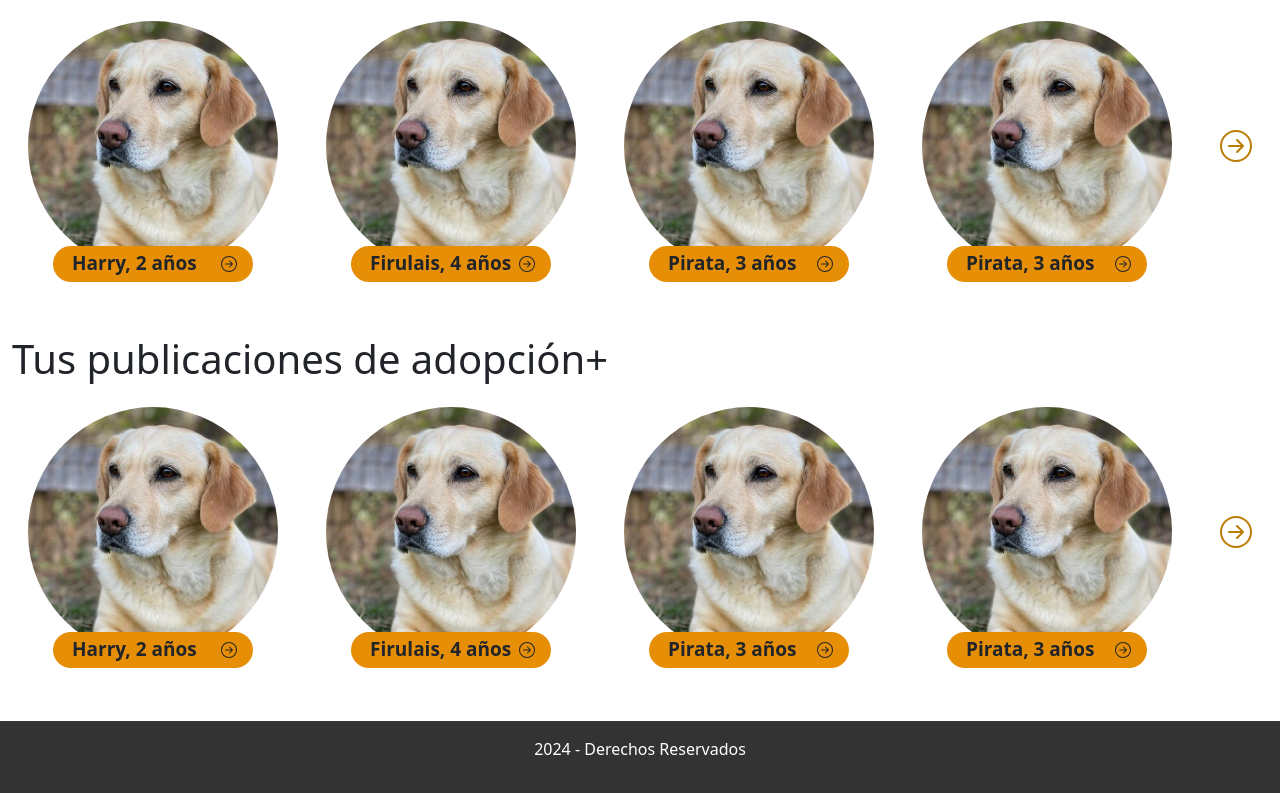
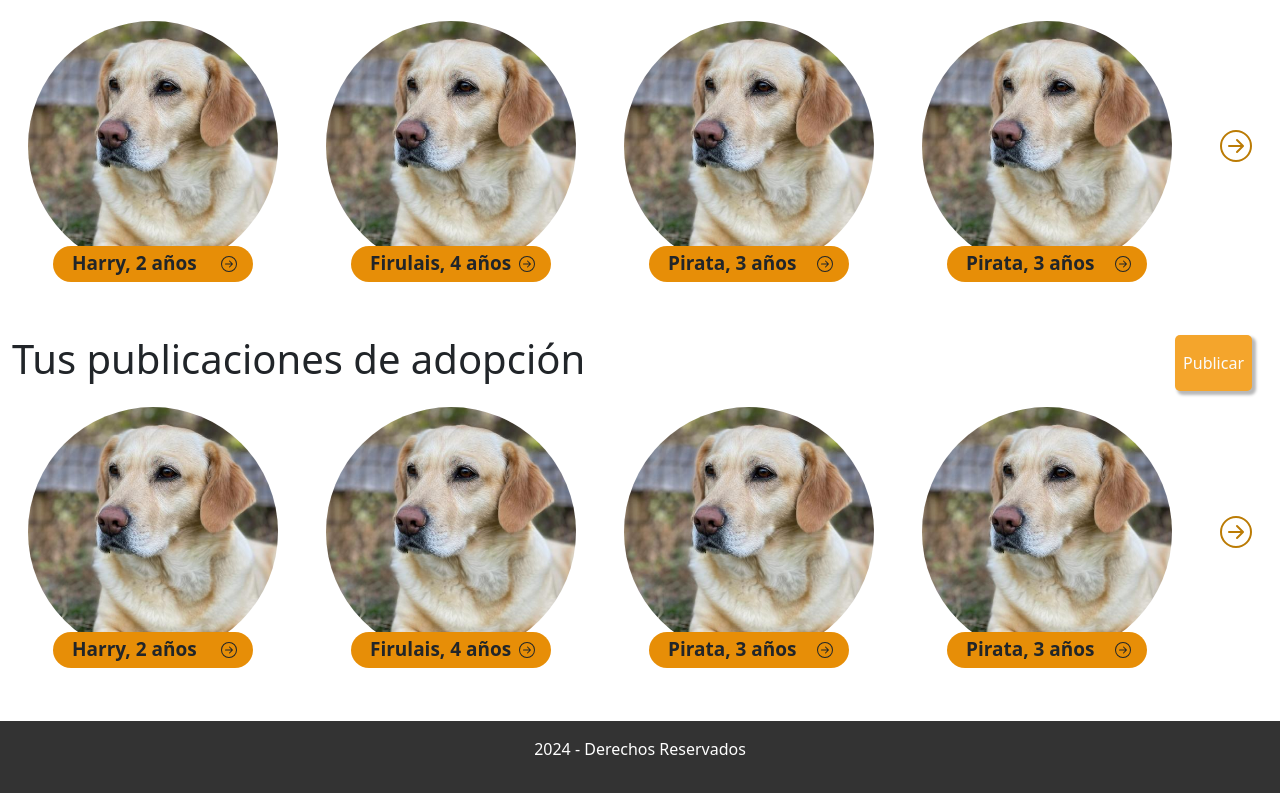
Before and after one commit to alber748/pet-match-front, a React (Vite) app: page /perfil in a window 1280 px wide. Shown: the part 560-1353 px from the top of the page. Built offline with nearby package versions, Linux system fonts and the light colour scheme.

Commit message:
Modal publicaciones

```diff
--- a/src/app/Pages/Perfil/Perfil.tsx
+++ b/src/app/Pages/Perfil/Perfil.tsx
@@ -4,7 +4,7 @@ import { InfoAdopciones } from "./components/InfoAdopciones"
 import { InformacionPerfil } from "./components/InformacionPerfil"
 export const Perfil = () => {
   return (
-    <div className="container-xxl">
+    <div id="container-perfil" className="container-xxl">
       <div className="mx-auto w-75">
         <InformacionPerfil />
       </div>
--- a/src/app/Pages/Perfil/components/InfoAdopciones.tsx
+++ b/src/app/Pages/Perfil/components/InfoAdopciones.tsx
@@ -1,11 +1,12 @@
-import { ChangeEvent, FormEvent, useState } from "react";
-import axios from "axios";
+import { useState } from "react";
+
 
 //Components
 import { CardPerro } from "../../../components/CardPerro";
+import { ModalPublicacion } from "./ModalPublicacion"
 //Assets
 import perroEjemplo from "../../../../assets/perro-ejemplo.jpeg";
-import { Dog } from "../../../models/Dog";
+
 
 interface Iadopciones {
     title: string;
@@ -77,85 +78,29 @@ const catalogo = [
 
 export const InfoAdopciones = ({ title }: Iadopciones) => {
     const [mostrasPerros, setMostrarPerros] = useState(false);
-    const [isPublicacion, setIsPublicacion] = useState(false);
-    const [selectedFiles, setSelectedFiles] = useState<File[]>([]);
-    const [formData, setFormData] = useState<Dog>({
-        id: 0,
-        idPersona: 0,
-        name: '',
-        edad: '',
-        peso: '',
-        files: [],
-        descripcion: '',
-        situacion: ''
-    });
+    const [modalFormAddPerros, setModalFormAddPerros] = useState(false)
 
     const handleMostrarPerros = (): void => {
         setMostrarPerros(prevState => !prevState);
     };
 
-    const handlePublicacion = (): void => {
-        setIsPublicacion(prevState => !prevState);
+    const handleModal = (): void => {
+        setModalFormAddPerros(prevState => !prevState)
     };
 
-    const handleFileChange = (event: ChangeEvent<HTMLInputElement>) => {
-        if (event.target.files) {
-            const filesArray = Array.from(event.target.files);
-            setSelectedFiles(prevFiles => [...prevFiles, ...filesArray]);
-        }
-    };
 
-    const handleChange = (e: React.ChangeEvent<HTMLInputElement | HTMLSelectElement>) => {
-        setFormData({
-            ...formData,
-            [e.target.name]: e.target.value,
-        });
-    };
-
-    const handleSubmit = async (event: FormEvent<HTMLFormElement>) => {
-        event.preventDefault();
-
-        const formDataToSend = new FormData();
-        selectedFiles.forEach((file) => {
-            formDataToSend.append('files', file);
-        });
-
-        // Agregar los nuevos campos al FormData
-        formDataToSend.append('name', formData.name);
-        formDataToSend.append('idPersona', String(formData.idPersona));
-        formDataToSend.append('edad', formData.edad);
-        formDataToSend.append('peso', formData.peso);
-        formDataToSend.append('descripcion', formData.descripcion);
-        formDataToSend.append('situacion', formData.situacion);
-
-        console.log('Formulario a enviar:', formDataToSend);
-        try {
-            const response = await axios.post('https://pet-match-backend.onrender.com/api/dogs', formDataToSend);
-            console.log(response.data);
-        } catch (error) {
-            console.error('Error al enviar archivos:', error);
-        }
-    };
-
-    const renderForm = () => {
-        if (!mostrasPerros) {
-            if (isPublicacion) {
+    const rendercards = () => {
+        if (mostrasPerros) {
             return (
-                    <form onSubmit={handleSubmit}>
-                        <input type="file" onChange={handleFileChange} />
-                        <input type="file" onChange={handleFileChange} />
-                        <input type="file" onChange={handleFileChange} />
-                        {/* Nuevos campos */}
-                        <input type="text" name="name" placeholder="Nombre" onChange={handleChange} />
-                        <input type="text" name="idPersona" placeholder="ID Persona" onChange={handleChange} />
-                        <input type="text" name="edad" placeholder="Edad" onChange={handleChange} />
-                        <input type="text" name="peso" placeholder="Peso" onChange={handleChange} />
-                        <input type="text" name="descripcion" placeholder="Descripción" onChange={handleChange} />
-                        <input type="text" name="situacion" placeholder="Situación" onChange={handleChange} />
-
-                        <button type="submit">Enviar</button>
-                    </form>
-                );
+                <>
+                    {catalogo.map((perro) => (
+                        <CardPerro key={perro.id} perro={perro} />
+                    ))}
+                    <svg xmlns="http://www.w3.org/2000/svg" width="36" height="36" fill="#bb7b04" className="bi bi-arrow-left-circle" viewBox="0 0 16 16" onClick={handleMostrarPerros}>
+                        <path fillRule="evenodd" d="M1 8a7 7 0 1 0 14 0A7 7 0 0 0 1 8m15 0A8 8 0 1 1 0 8a8 8 0 0 1 16 0m-4.5-.5a.5.5 0 0 1 0 1H5.707l2.147 2.146a.5.5 0 0 1-.708.708l-3-3a.5.5 0 0 1 0-.708l3-3a.5.5 0 1 1 .708.708L5.707 7.5z" />
+                    </svg>
+                </>
+            )
         } else {
             return (
                 <>
@@ -166,23 +111,22 @@ export const InfoAdopciones = ({ title }: Iadopciones) => {
                         <path fillRule="evenodd" d="M1 8a7 7 0 1 0 14 0A7 7 0 0 0 1 8m15 0A8 8 0 1 1 0 8a8 8 0 0 1 16 0M4.5 7.5a.5.5 0 0 0 0 1h5.793l-2.147 2.146a.5.5 0 0 0 .708.708l3-3a.5.5 0 0 0 0-.708l-3-3a.5.5 0 1 0-.708.708L10.293 7.5z" />
                     </svg>
                 </>
-                );
+            )
         }
-        } else if (mostrasPerros && !isPublicacion) {
-            return (
-                catalogo.map((perro) => (
-                    <CardPerro key={perro.id} perro={perro} />
-                ))
-            );
     }
-    };
 
     return (
         <div>
-            <h1>{title}<span onClick={handlePublicacion}>+</span></h1>
-            <div className={`d-flex align-items-center p-3 gap-5  ${!mostrasPerros ? "overflow-hidden" : "flex-wrap"}`}>
-                {renderForm()}
+            <div className="d-flex  justify-content-between">
+                <h1>{title}</h1>
+                {title === "Tus publicaciones de adopción" ?
+                    <button className="btn-adoptar px-2 me-3" onClick={handleModal}>Publicar</button>
+                    : ""}
             </div>
+            <div className={`d-flex align-items-center  p-3 gap-5  ${!mostrasPerros ? "overflow-hidden" : "flex-wrap"}`}>
+                {rendercards()}
+                {modalFormAddPerros ? <ModalPublicacion cerrarModal={handleModal} /> : ""}
             </div>
+        </div >
     );
 };
--- /dev/null
+++ b/src/app/Pages/Perfil/components/ModalPublicacion.tsx
@@ -0,0 +1,97 @@
+import { ChangeEvent, FormEvent, useState } from "react";
+import axios from "axios";
+import { Dog } from "../../../models/Dog";
+interface ModalPublicacionProps {
+    cerrarModal: () => void;
+}
+export const ModalPublicacion = ({ cerrarModal }: ModalPublicacionProps) => {
+    const [selectedFiles, setSelectedFiles] = useState<File[]>([]);
+    const [formData, setFormData] = useState<Dog>({
+        id: 0,
+        idPersona: 0,
+        name: '',
+        edad: '',
+        peso: '',
+        files: [],
+        descripcion: '',
+        situacion: ''
+    });
+
+    const handleFileChange = (event: ChangeEvent<HTMLInputElement>) => {
+        if (event.target.files) {
+            const filesArray = Array.from(event.target.files);
+            setSelectedFiles(prevFiles => [...prevFiles, ...filesArray]);
+        }
+    };
+
+    const handleChange = (e: React.ChangeEvent<HTMLInputElement | HTMLSelectElement>) => {
+        setFormData({
+            ...formData,
+            [e.target.name]: e.target.value,
+        });
+    };
+    const handleSubmit = async (event: FormEvent<HTMLFormElement>) => {
+        event.preventDefault();
+
+        const formDataToSend = new FormData();
+        selectedFiles.forEach((file) => {
+            formDataToSend.append('files', file);
+        });
+
+        // Agregar los nuevos campos al FormData
+        formDataToSend.append('name', formData.name);
+        formDataToSend.append('idPersona', String(formData.idPersona));
+        formDataToSend.append('edad', formData.edad);
+        formDataToSend.append('peso', formData.peso);
+        formDataToSend.append('descripcion', formData.descripcion);
+        formDataToSend.append('situacion', formData.situacion);
+
+        console.log('Formulario a enviar:', formDataToSend);
+        try {
+            const response = await axios.post('https://pet-match-backend.onrender.com/api/dogs', formDataToSend);
+            console.log(response.data);
+        } catch (error) {
+            console.error('Error al enviar archivos:', error);
+        }
+    };
+    return (
+
+        <div className="bg-modal d-flex justify-content-center align-items-center">
+            <div className="modal show" tabIndex={-1} style={{ display: 'block' }}>
+                <div className="modal-dialog  modal-lg mi-modal-personalizado">
+                    <div className="modal-content px-3 pb-3">
+                        <div className="modal-body d-flex flex-column  py-4 px-5 my-3 border-radius">
+                            <h1>Publicar mascota</h1>
+                            <form className="d-flex flex-column align-items-center form-publicacion gap-4 mt-4" onSubmit={handleSubmit}>
+                                <div>
+                                    <input type="file" onChange={handleFileChange} />
+                                    <input type="file" onChange={handleFileChange} />
+                                    <input type="file" onChange={handleFileChange} />
+                                </div>
+                                <div className="row w-100">
+                                    <div className="col-6 p-4 d-flex flex-column gap-3 align-items-center">
+                                        <input className="ps-2 w-75" type="text" name="name" placeholder="Nombre" onChange={handleChange} />
+                                        <input className="ps-2 w-75" type="text" name="idPersona" placeholder="ID Persona" onChange={handleChange} />
+                                        <input className="ps-2 w-75" type="text" name="edad" placeholder="Edad" onChange={handleChange} />
+                                    </div>
+                                    <div className="col-6 p-4 d-flex flex-column gap-3 align-items-center">
+                                        <input className="ps-2 w-75" type="text" name="peso" placeholder="Peso" onChange={handleChange} />
+                                        <input className="ps-2 w-75" type="text" name="descripcion" placeholder="Descripción" onChange={handleChange} />
+                                        <input className="ps-2 w-75" type="text" name="situacion" placeholder="Situación" onChange={handleChange} />
+                                    </div>
+
+                                </div>
+                                <div className="d-flex justify-content-end gap-2">
+                                    <button className="btn-adoptar p-2" type="submit">Publicar</button>
+                                    <button className="btn-adoptar p-2" onClick={cerrarModal}>cerrar</button>
+                                </div>
+                            </form>
+                        </div>
+                    </div>
+                </div>
+            </div>
+        </div>
+
+
+    );
+}
--- a/src/app/components/ModalPerro.tsx
+++ b/src/app/components/ModalPerro.tsx
@@ -24,10 +24,6 @@ export const ModalPerro = ({ perro, modal, cerrarModal }: ModalPerroProps) => {
             <div className={`modal  ${modal ? 'show' : ''}`} tabIndex={-1} style={{ display: modal ? 'block' : 'none' }}>
                 <div className="modal-dialog  modal-lg mi-modal-personalizado">
                     <div className="modal-content px-3 pb-3">
-                        {/* <div className="modal-header">
-                            <h5 className="modal-title">Detalles de {perro.nombre}</h5>
-                            <button type="button" className="btn-close" onClick={cerrarModal} aria-label="Close"></button>
-                        </div> */}
                         <div className="modal-body d-flex justify-content-arround py-4 px-5 my-3 border-radius">
                             <div id="carouselExampleIndicators" className="carousel slide container-carrousell">
                                 <div className="carousel-indicators z-2 bg-modal-inicator ">
```
Also changed, not shown: src/index.css (+18 -2 lines). Lines whose indentation alone changed are shown as unchanged.
